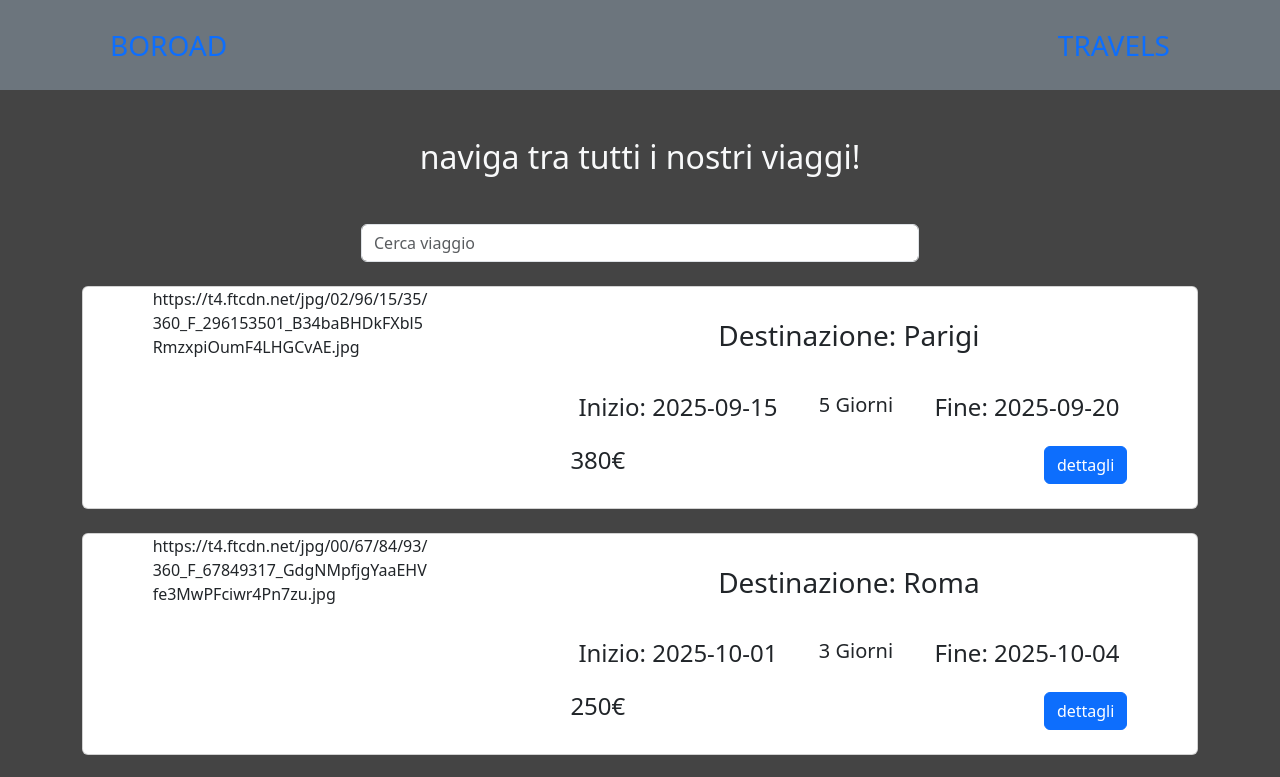
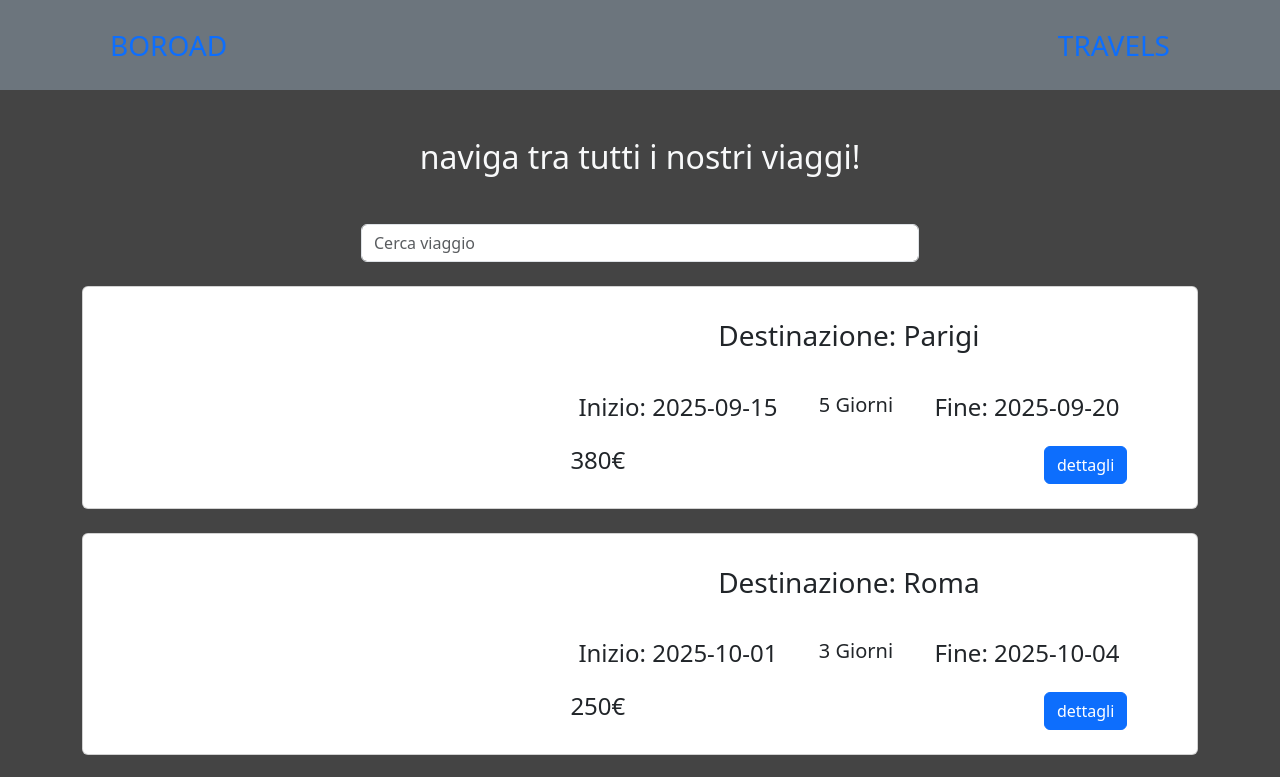
Before and after one commit to simoneburrai/boo-road-webapp, a React (Vite) app: page /travels in a window 1280 px wide. Shown: the top 777 px of the page. Built offline with nearby package versions, Linux system fonts and the light colour scheme.

Commit message:
feat: fix travel card

```diff
--- a/src/components/TravelCard.jsx
+++ b/src/components/TravelCard.jsx
@@ -1,9 +1,10 @@
 const TravelCard = ({ travels }) => {
+
     return (
         <>
             {travels.map((travel, index) => (
                 <div className="card d-flex flex-row justify-content-around mb-4" key={index}>
-                    <div className="w-25">{travel.image}</div>
+                    <div className="w-25"></div>
                     <div className="w-50">
                         <h3 className="p-2 m-4 text-center">Destinazione: {travel.destination.city}</h3>
                         <div className="d-flex flex-row justify-content-between">
--- a/src/data/travels.js
+++ b/src/data/travels.js
@@ -436,5 +436,4 @@ const travels = [
   }
 ]
 
-
 export default travels;
--- a/src/pages/AllTravels.jsx
+++ b/src/pages/AllTravels.jsx
@@ -1,6 +1,6 @@
 import TravelCard from "../components/TravelCard";
 import SearchBarTravel from "../components/SearchBarTravel";
-import travels from "../data/travels";
+import travels from "../data/travels.js";
 import { useState } from "react";
 
 const AllTravels = () => {
--- a/src/pages/Home.jsx
+++ b/src/pages/Home.jsx
@@ -1,10 +1,11 @@
 import TravelCard from "../components/TravelCard";
+import travels from "../data/travels";
 
 const Home = () => {
     return (
         <>
             <h2 className="my-5 text-center text-light">Scopri i nostri prossimi viaggi!</h2>
-            <TravelCard />
+            <TravelCard travels={travels} />
         </>
     )
 }
```
